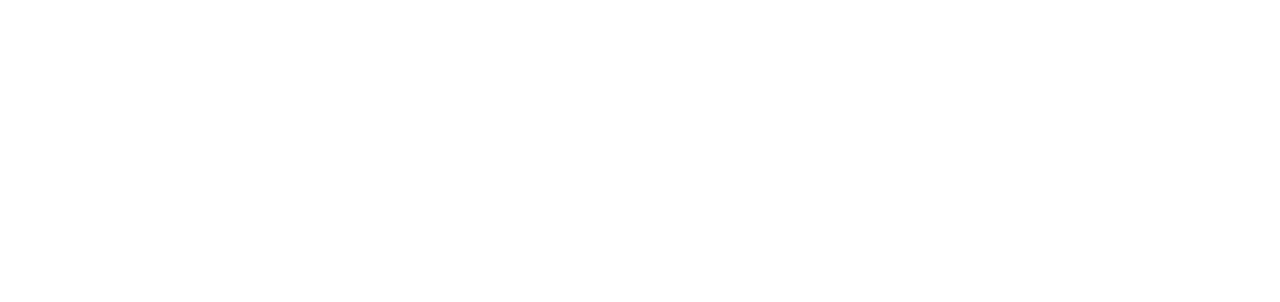
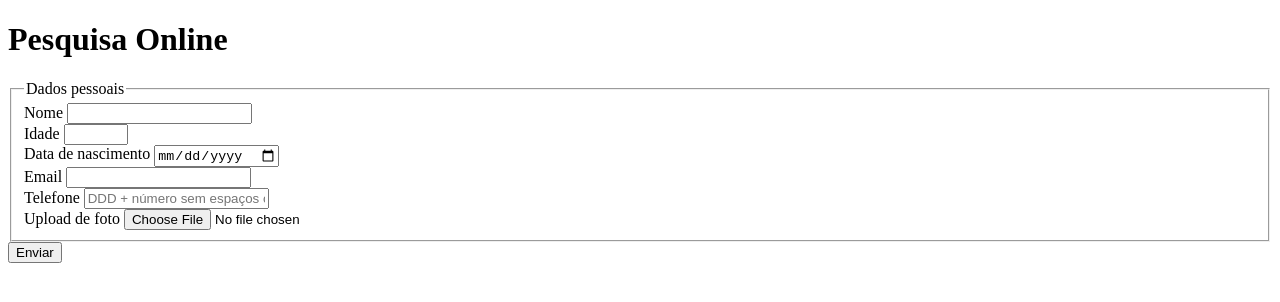
Before and after one commit to guerreiro-diassis/pesquisa-culturama, a plain HTML site: page index.html in a window 1280 px wide. Drawn offline with Linux system fonts and the light colour scheme.

Commit message:
Cria seção de dados pessoais

```diff
--- a/index.html
+++ b/index.html
@@ -1,11 +1,51 @@
 <!DOCTYPE html>
 <html lang="pt-br">
+
 <head>
     <meta charset="UTF-8">
     <meta name="viewport" content="width=device-width, initial-scale=1.0">
     <title>Pesquisa Culturama</title>
 </head>
+
 <body>
+    <header>
+        <h1>Pesquisa Online</h1>
+    </header>
 
+    <section>
+        <form action="" method="get">
+            <!-- DADOS PESSOAIS -->
+            <fieldset>
+                <legend>Dados pessoais</legend>
+                <label for="userName">Nome</label>
+                <input type="text" name="userName" id="" required>
+                <br>
+
+                <label for="userAge">Idade</label>
+                <input type="number" name="userAge" id="" min="12" max="100" required>
+                <br>
+
+                <label for="birthDate">Data de nascimento</label>
+                <input type="date" name="birthDate" id="">
+                <br>
+
+                <label for="userEmail">Email</label>
+                <input type="email" name="userEmail" id="" required>
+                <br>
+
+                <label for="userPhoneNumber">Telefone</label>
+                <input type="tel" name="userPhoneNumber" id="" pattern="[0-9]{11}"
+                    placeholder="DDD + número sem espaços ou hífen">
+                <br>
+
+                <label for="userImage">Upload de foto</label>
+                <input type="file" name="userImage" id="" accept="image/*">
+                <br>
+            </fieldset>
+
+            <button type="submit">Enviar</button>
+        </form>
+    </section>
 </body>
+
 </html>
```
